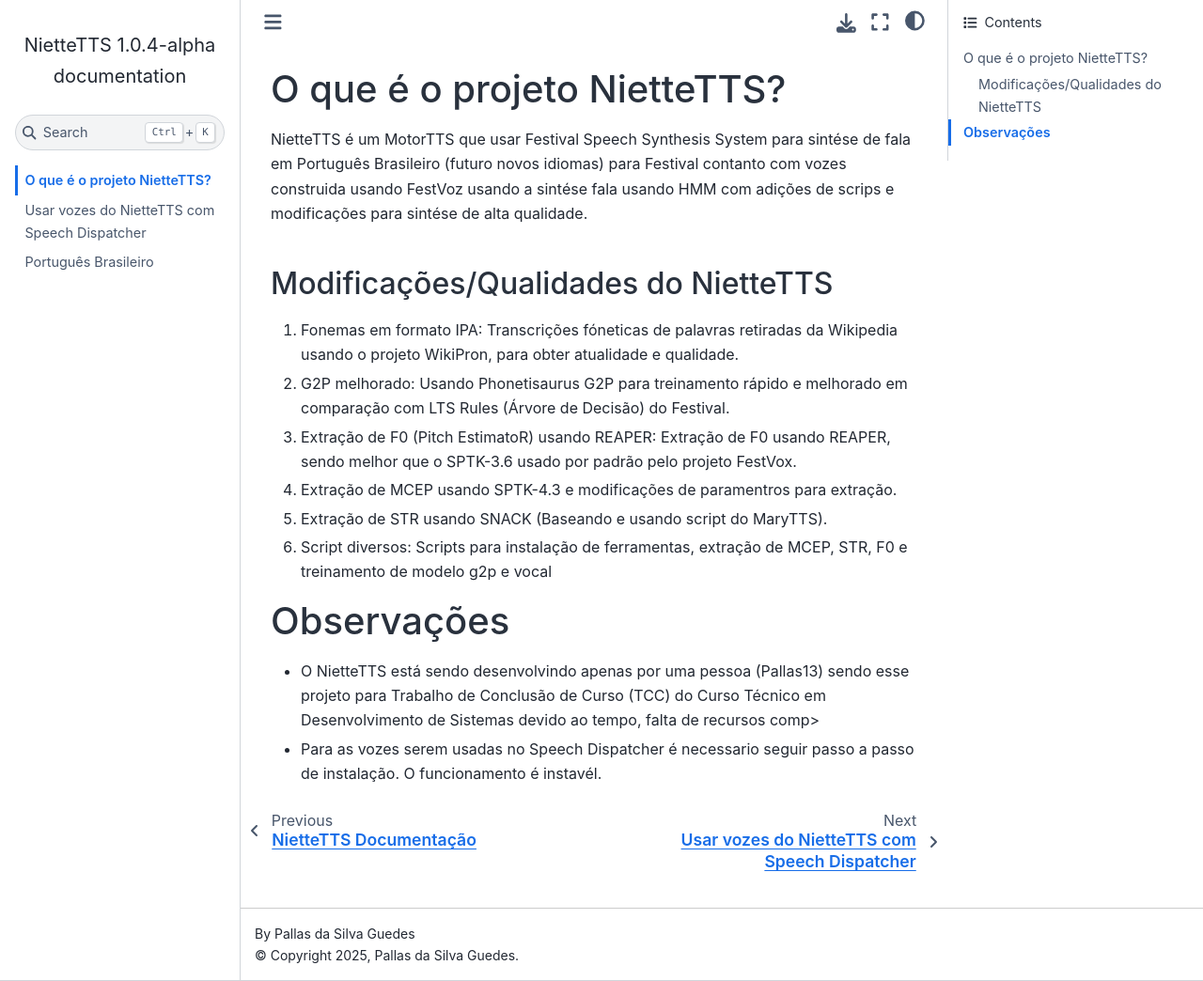
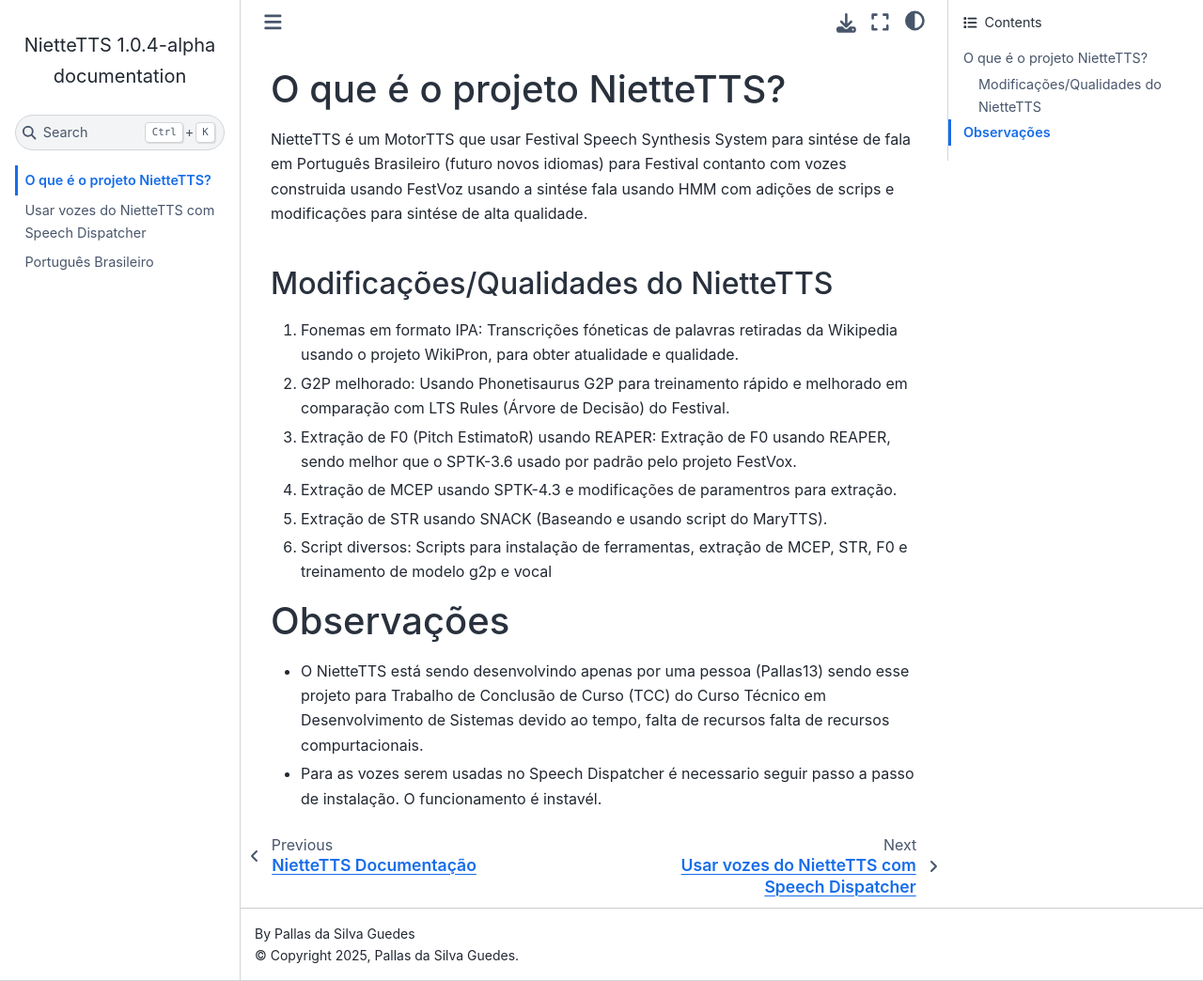
Before and after one commit to NietteLabs/niettelabs.github.io, a Sphinx documentation site: the page built from source/niettetts.md, in a window 1280 px wide and 1044 px high. Shown: the whole window at 94% size. Built offline with Sphinx 7.4.7 and the Sphinx Book theme 1.1.4, drawn with Linux system fonts in a browser that asks for light colours.

Commit message:
Correção de escrita em source/niettetts.md

```diff
--- a/source/niettetts.md
+++ b/source/niettetts.md
@@ -16,5 +16,5 @@
 Scripts para instalação de ferramentas, extração de MCEP, STR, F0 e treinamento de modelo g2p e vocal
 
 # Observações
-- O NietteTTS está sendo desenvolvindo apenas por uma pessoa (Pallas13) sendo esse projeto para Trabalho de Conclusão de Curso (TCC) do Curso Técnico em Desenvolvimento de Sistemas devido ao tempo, falta de recursos comp>
+- O NietteTTS está sendo desenvolvindo apenas por uma pessoa (Pallas13) sendo esse projeto para Trabalho de Conclusão de Curso (TCC) do Curso Técnico em Desenvolvimento de Sistemas devido ao tempo, falta de recursos falta de recursos compurtacionais.
 - Para as vozes serem usadas no Speech Dispatcher é necessario seguir passo a passo de instalação. O funcionamento é instavél.
```
